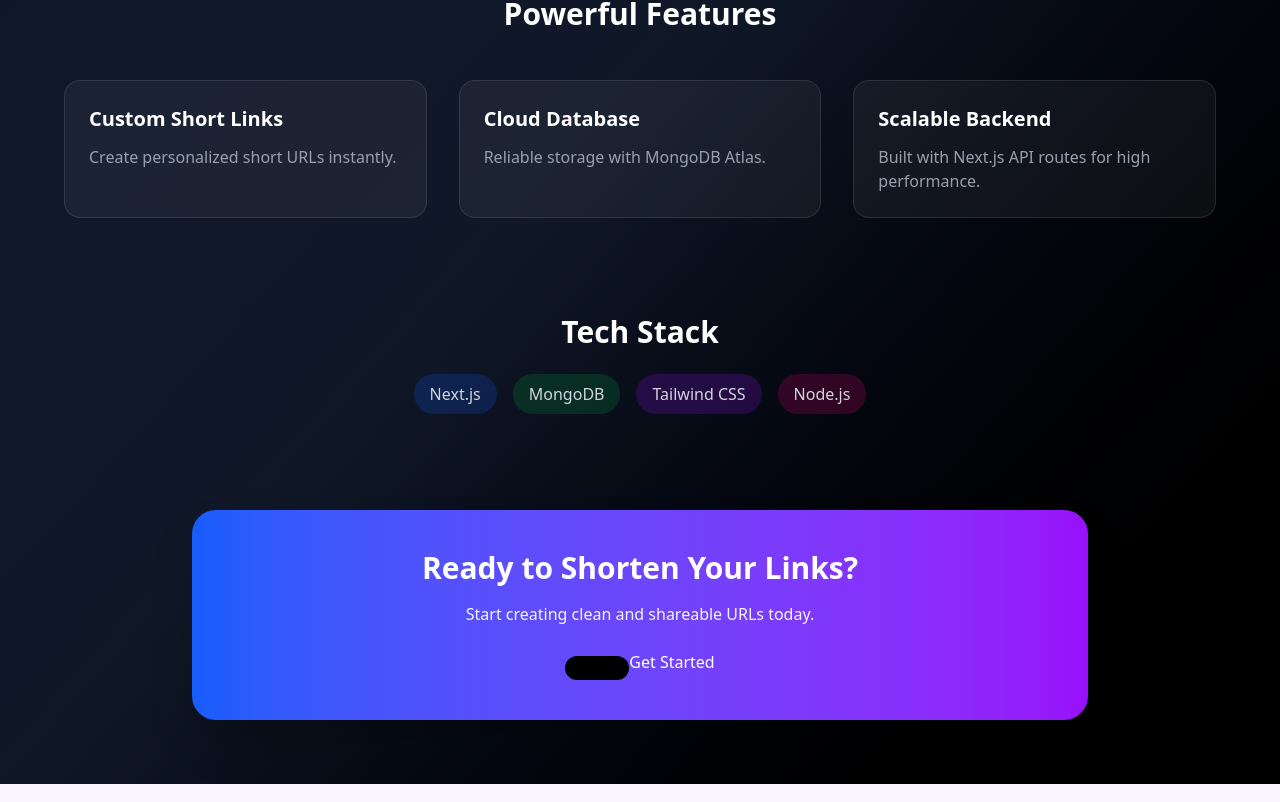
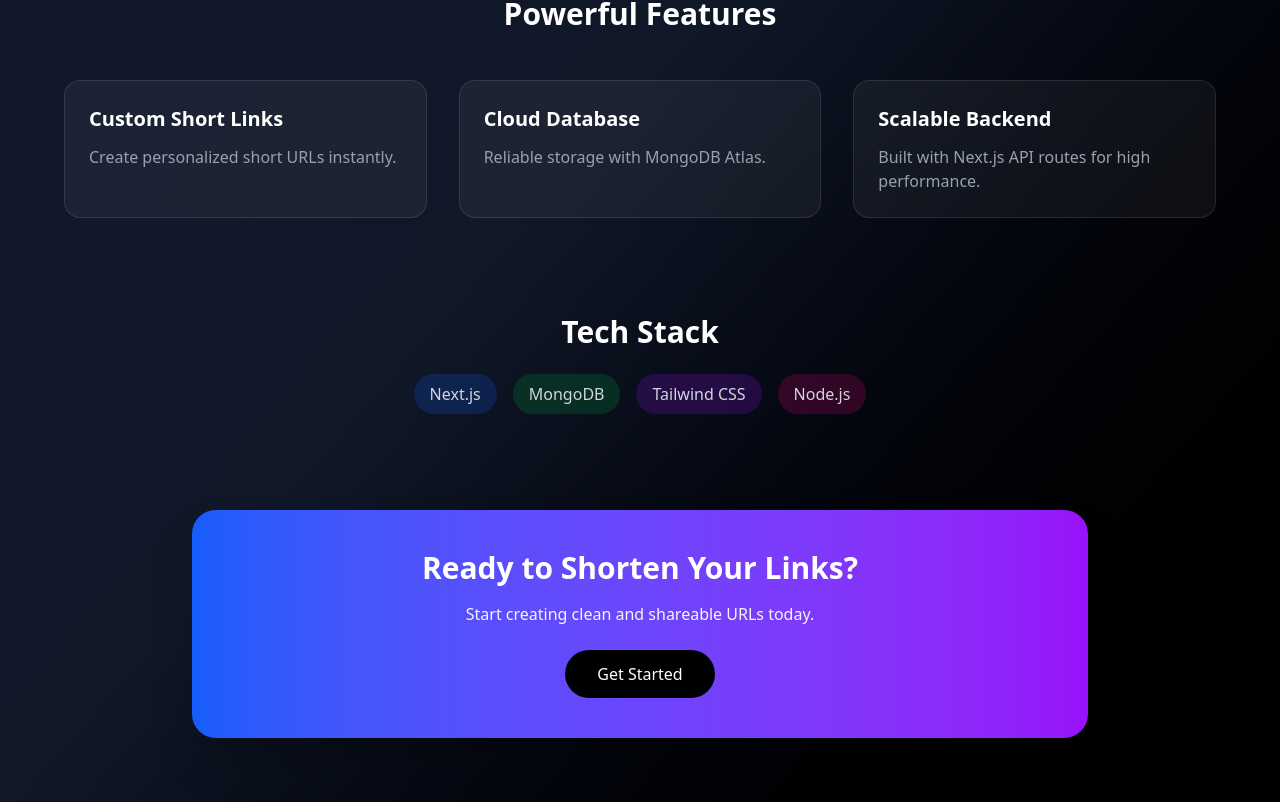
Before and after one commit to DevLife0101/bitlinks, a Next.js app: page /about in a window 1280 px wide. Shown: the part 706-1508 px from the top of the page. Built offline with nearby package versions, Linux system fonts and the light colour scheme.

Commit message:
reset fix

```diff
--- a/app/about/page.js
+++ b/app/about/page.js
@@ -101,9 +101,9 @@ const About = () => {
         </p>
         {/* 2. Replaced <button> with <Link>, added inline-block */}
         <Link
-          href="/shorten">
-          <button className="inline-block bg-black text-white px-8 py-3 rounded-full hover:bg-gray-900 transition">
-          </button>
+          href="/shorten"
+           className="inline-block bg-black text-white px-8 py-3 rounded-full hover:bg-gray-900 transition"
+        >
           Get Started
         </Link>
       </section>
```
